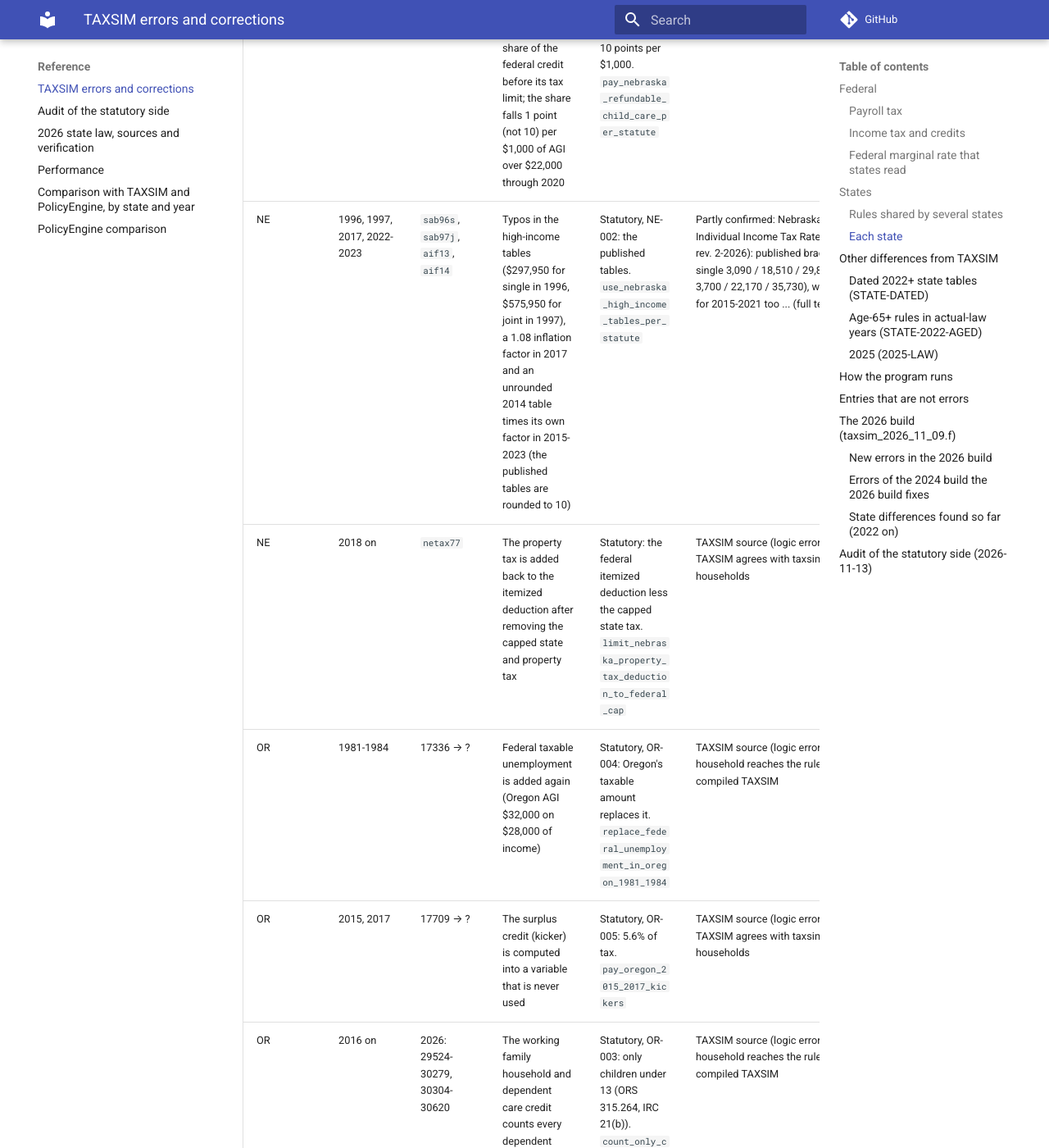
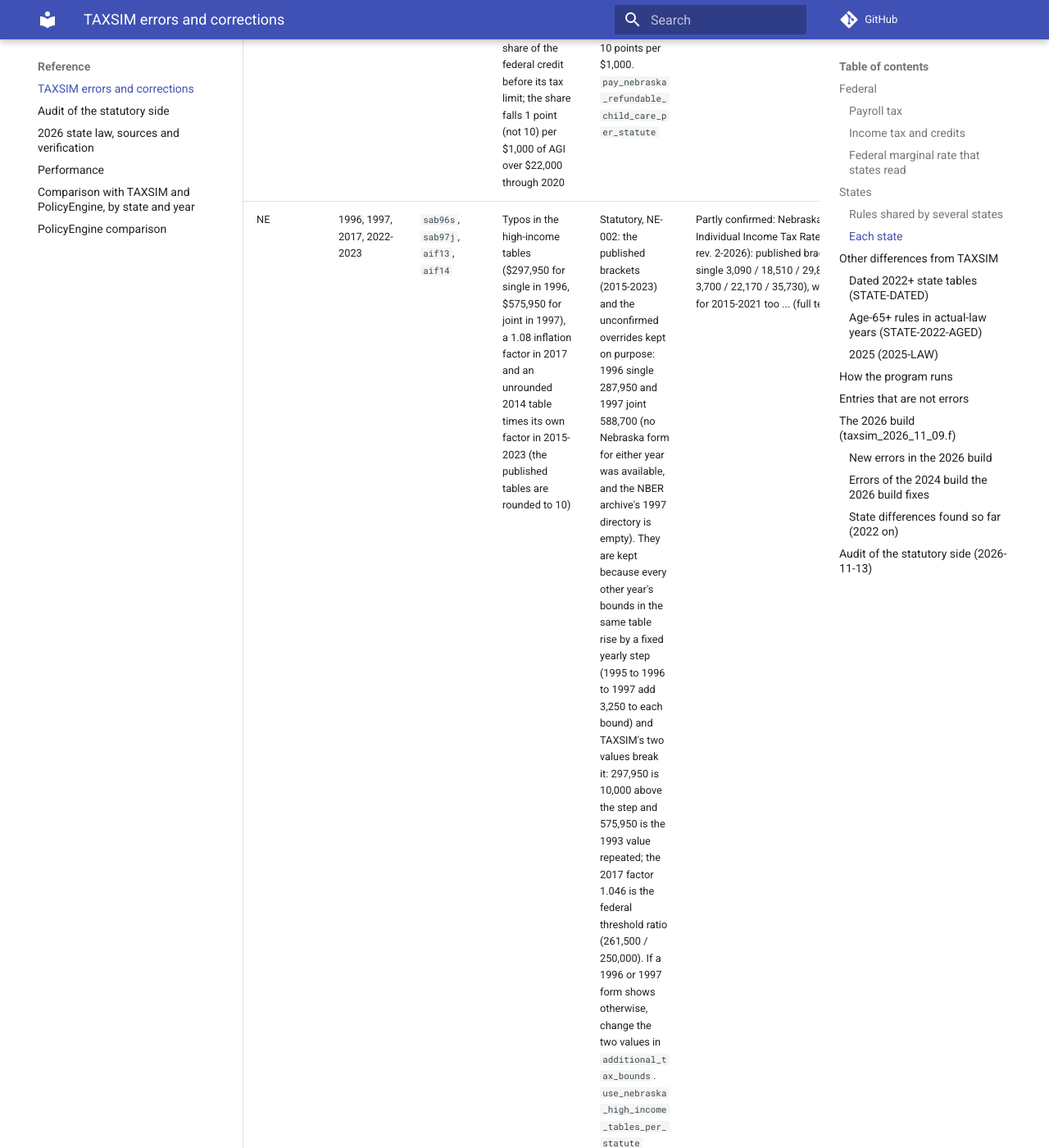
Before and after one commit to jrothbaum/taxsim_py, an MkDocs documentation site: the page built from docs/statutory_corrections.md, in a window 1280 px wide and 1400 px high, scrolled down 39796 px. Shown: the whole window at 82% size. Built offline with MkDocs 1.6.1 and Material for MkDocs 9.7.7, drawn with Linux system fonts in a browser that asks for light colours; comment, search, counter and statistics services are not loaded.

Commit message:
Nebraska: record why the unconfirmed 1996-97 bounds are kept (yearly step pattern)
Co-Authored-By: Claude Sonnet 5.5 <noreply@anthropic.com>

```diff
--- a/docs/data/statutory_audit_status.yaml
+++ b/docs/data/statutory_audit_status.yaml
@@ -716,7 +716,7 @@ use_nebraska_high_income_tables_per_statute:
     / 29,830, 2022 3,440 / 20,590 / 33,180, 2023 3,700 / 22,170 / 35,730), which are now the statutory parameters for 2015-2021 too (statutory mode had the 2014 table times an index, up to $4 off; TAXSIM
     keeps that scaling) and the TAXSIM 2022-23 unrounded tables are not the published ones; the 2017 itemized limit factor 1.046 is the federal 2017 threshold ratio (261,500 / 250,000), not TAXSIM''s 1.08;
     the 1996 single and 1997 joint additional tax bounds follow the constant yearly step of every other year''s table (TAXSIM''s 297,950 and 575,950 break it), but no 1996 or 1997 Nebraska form was available
-    to confirm them; checked 2026-11-14'
+    to confirm them; checked 2026-11-14; the two unconfirmed 1996-97 values are kept in statutory mode on purpose (decision 2026-11-14), because TAXSIM''s break the fixed yearly step every other year follows'
   status: partial
 use_nebraska_published_social_security_limit_per_statute:
   source: 'Census Bureau Federal and State Tax Parameter Workbook TY2025, NE sheet NESSCUT1/2: the Social Security deduction AGI limit is 49,310 single / 66,510 joint for 2023 and none from 2024 (limit
--- a/docs/statutory_corrections.md
+++ b/docs/statutory_corrections.md
@@ -234,7 +234,7 @@ skips would count the EITC slope twice.
 | NE | 1977-1986 | `netax77` | The tax is a share of a federal tax variable that is never set, so it is always $0 | Statutory, NE-001: the share of federal tax. `tax_nebraska_before_1987_per_statute` | Confirmed: Nebraska Legislature, individual income tax chronology (nebraskalegislature.gov/app_rev/source/chrono_incometax.htm): through 1986 the tax was a percentage of federal liability, 18/16/18/15/15/18/20/19/20/19% for 1977-86, identical to federal_tax_share in ne/income_tax.yaml |
 | NE | 1988-2017 | `netax77` | The standard deduction stays the federal figure when the federal return itemizes (the state tax makes most high earners itemize), so the state deducts the larger of the two | Statutory: the standard deduction only when the federal return takes it. `zero_nebraska_standard_deduction_when_federal_itemizes` | TAXSIM source (logic error, no form check needed); no CPS household reaches the rule, so it was not run through the compiled TAXSIM |
 | NE | 1998-2023 | `netax77` | The refundable child care credit is a share of the federal credit before its tax limit; the share falls 1 point (not 10) per $1,000 of AGI over $22,000 through 2020 | Statutory: the federal credit after its limit, 10 points per $1,000. `pay_nebraska_refundable_child_care_per_statute` | TAXSIM source (logic error, no form check needed); no CPS household reaches the rule, so it was not run through the compiled TAXSIM |
-| NE | 1996, 1997, 2017, 2022-2023 | `sab96s`, `sab97j`, `aif13`, `aif14` | Typos in the high-income tables ($297,950 for single in 1996, $575,950 for joint in 1997), a 1.08 inflation factor in 2017 and an unrounded 2014 table times its own factor in 2015-2023 (the published tables are rounded to 10) | Statutory, NE-002: the published tables. `use_nebraska_high_income_tables_per_statute` | Partly confirmed: Nebraska Department of Revenue, History of Individual Income Tax Rates by Brackets (revenue.nebraska.gov, rev. 2-2026): published brackets for 2015-2025 (for example 2017 single 3,090 / 18,510 / 29,830, 2022 3,440 / 20,590 / 33,180, 2023 3,700 / 22,170 / 35,730), which are now the statutory parameters for 2015-2021 too ... (full text in the audit ledger) |
+| NE | 1996, 1997, 2017, 2022-2023 | `sab96s`, `sab97j`, `aif13`, `aif14` | Typos in the high-income tables ($297,950 for single in 1996, $575,950 for joint in 1997), a 1.08 inflation factor in 2017 and an unrounded 2014 table times its own factor in 2015-2023 (the published tables are rounded to 10) | Statutory, NE-002: the published brackets (2015-2023) and the unconfirmed overrides kept on purpose: 1996 single 287,950 and 1997 joint 588,700 (no Nebraska form for either year was available, and the NBER archive's 1997 directory is empty). They are kept because every other year's bounds in the same table rise by a fixed yearly step (1995 to 1996 to 1997 add 3,250 to each bound) and TAXSIM's two values break it: 297,950 is 10,000 above the step and 575,950 is the 1993 value repeated; the 2017 factor 1.046 is the federal threshold ratio (261,500 / 250,000). If a 1996 or 1997 form shows otherwise, change the two values in `additional_tax_bounds`. `use_nebraska_high_income_tables_per_statute` | Partly confirmed: Nebraska Department of Revenue, History of Individual Income Tax Rates by Brackets (revenue.nebraska.gov, rev. 2-2026): published brackets for 2015-2025 (for example 2017 single 3,090 / 18,510 / 29,830, 2022 3,440 / 20,590 / 33,180, 2023 3,700 / 22,170 / 35,730), which are now the statutory parameters for 2015-2021 too ... (full text in the audit ledger) |
 | NE | 2018 on | `netax77` | The property tax is added back to the itemized deduction after removing the capped state and property tax | Statutory: the federal itemized deduction less the capped state tax. `limit_nebraska_property_tax_deduction_to_federal_cap` | TAXSIM source (logic error, no form check needed); compiled TAXSIM agrees with taxsim mode on 100% of 12 affected households |
 | OR | 1981-1984 | 17336 → ? | Federal taxable unemployment is added again (Oregon AGI $32,000 on $28,000 of income) | Statutory, OR-004: Oregon's taxable amount replaces it. `replace_federal_unemployment_in_oregon_1981_1984` | TAXSIM source (logic error, no form check needed); no CPS household reaches the rule, so it was not run through the compiled TAXSIM |
 | OR | 2015, 2017 | 17709 → ? | The surplus credit (kicker) is computed into a variable that is never used | Statutory, OR-005: 5.6% of tax. `pay_oregon_2015_2017_kickers` | TAXSIM source (logic error, no form check needed); compiled TAXSIM agrees with taxsim mode on 100% of 40 affected households |
--- a/src/taxsim_py/parameters/states/ne/income_tax.yaml
+++ b/src/taxsim_py/parameters/states/ne/income_tax.yaml
@@ -162,7 +162,10 @@ zero_bracket:
 # minimum; below it the bracket rate applies when taxable income is under
 # `additional_tax_agi_share` of AGI above the threshold.
 # Each band steps by fixed amounts over the first bound; 1996 single and 1997
-# joint correct TAXSIM's typos ($297,950 and $575,950). The 2017 inflation
+# joint correct TAXSIM's typos ($297,950 and $575,950). Kept without a form (none was
+# found for 1996 or 1997) because every other year's bounds follow the same yearly
+# step (3,250 a year in 1995-1997) and TAXSIM's two values break it (297,950 is 10,000
+# above the step; 575,950 is the 1993 value repeated). Change them if a form disagrees. The 2017 inflation
 # factor is 1.046 as in every other state (TAXSIM: 1.08).
 additional_tax_bounds:
   single:
```
Also changed, not shown: docs/statutory_audit.md (+1 -1 lines).
